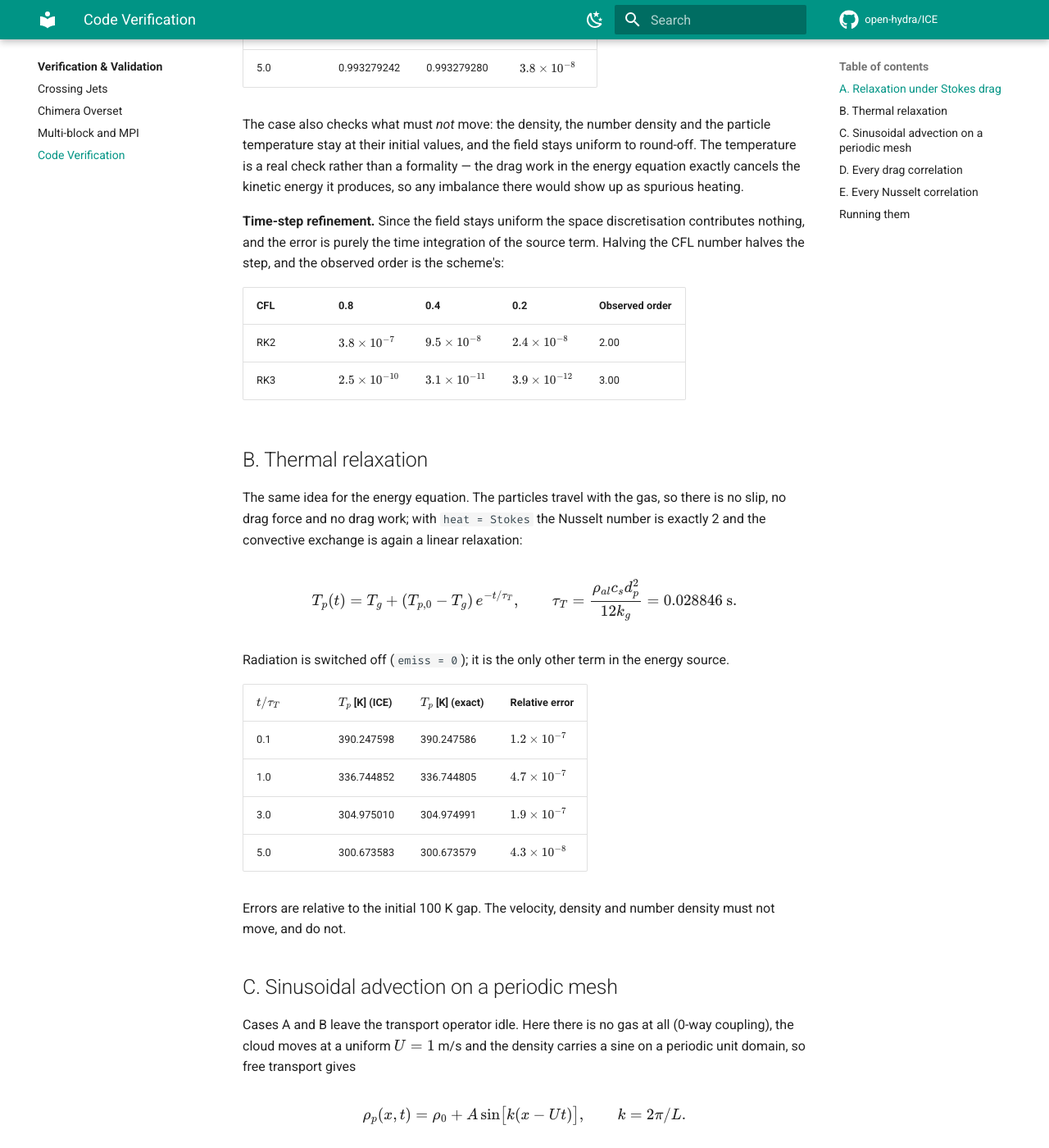
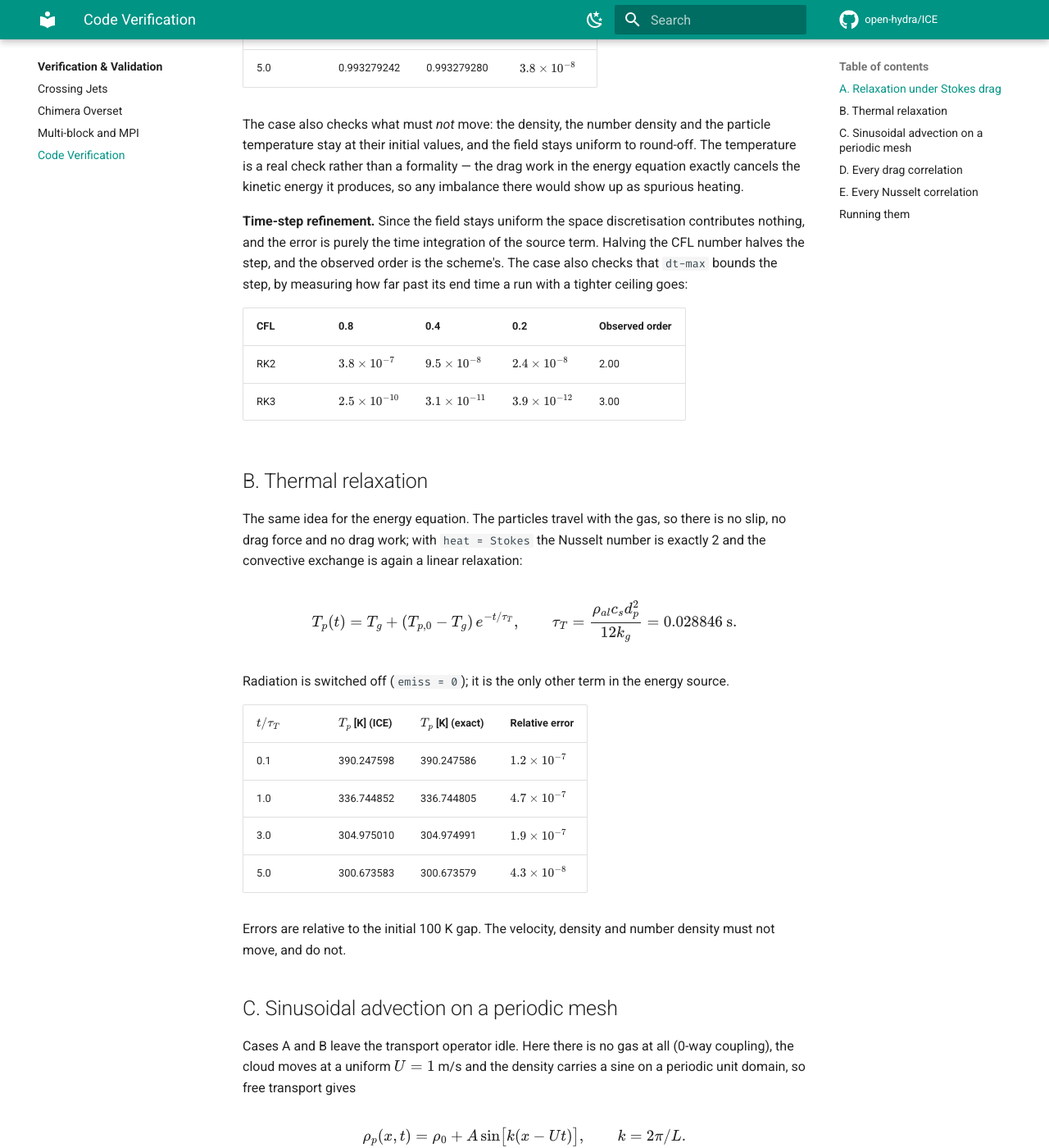
Before and after one commit to open-hydra/ICE, an MkDocs documentation site: the page built from docs/vv/verification.md, in a window 1280 px wide and 1400 px high, scrolled down 1060 px. Shown: the whole window at 82% size. Built offline with MkDocs 1.6.1 and Material for MkDocs 9.7.7, drawn with Linux system fonts in a browser that asks for light colours; comment, search, counter and statistics services are not loaded; some of the changed text lies outside the part shown.

Commit message:
feat(numerics): make the time-step ceiling an input
compute_dt_ capped the local time step at a hard-coded 1e-4 s, before the CFL
factor. It is now the [ICE-Parameters] dt-max key, defaulting to 1e-4, so the
default is bit-identical to before - confirmed on the Doisneau cases against a
baseline built from the previous commit.

The ceiling keeps its place ahead of the CFL factor, so the step never exceeds
cfl * dt-max; the registry entry says so. Verification case A checks that the
key is honoured, by measuring how far past its end time a run with a tighter
ceiling goes.

Co-Authored-By: Claude Opus 5 <noreply@anthropic.com>

```diff
--- a/docs/vv/verification.md
+++ b/docs/vv/verification.md
@@ -45,7 +45,9 @@ there would show up as spurious heating.
 
 **Time-step refinement.** Since the field stays uniform the space discretisation
 contributes nothing, and the error is purely the time integration of the source term.
-Halving the CFL number halves the step, and the observed order is the scheme's:
+Halving the CFL number halves the step, and the observed order is the scheme's. The case
+also checks that `dt-max` bounds the step, by measuring how far past its end time a run
+with a tighter ceiling goes:
 
 | CFL | 0.8 | 0.4 | 0.2 | Observed order |
 |---|---|---|---|---|
@@ -88,9 +90,10 @@ $$
 $$
 
 The comparison is against the exact *cell average*, so the measured order is not
-polluted by the difference between a cell average and a point value. ICE's 1 ms time
-step ceiling holds $\Delta t$ at $10^{-4}$ s on all four meshes, so the time error is
-common to them and what the refinement measures is the space discretisation.
+polluted by the difference between a cell average and a point value. The `dt-max`
+ceiling (default $10^{-4}$ s) holds $\Delta t$ at the same value on all four meshes, so
+the time error is common to them and what the refinement measures is the space
+discretisation.
 
 | Cells | 25 | 50 | 100 | 200 | Observed order |
 |---|---|---|---|---|---|
```
Also changed, not shown: 6 other files.
